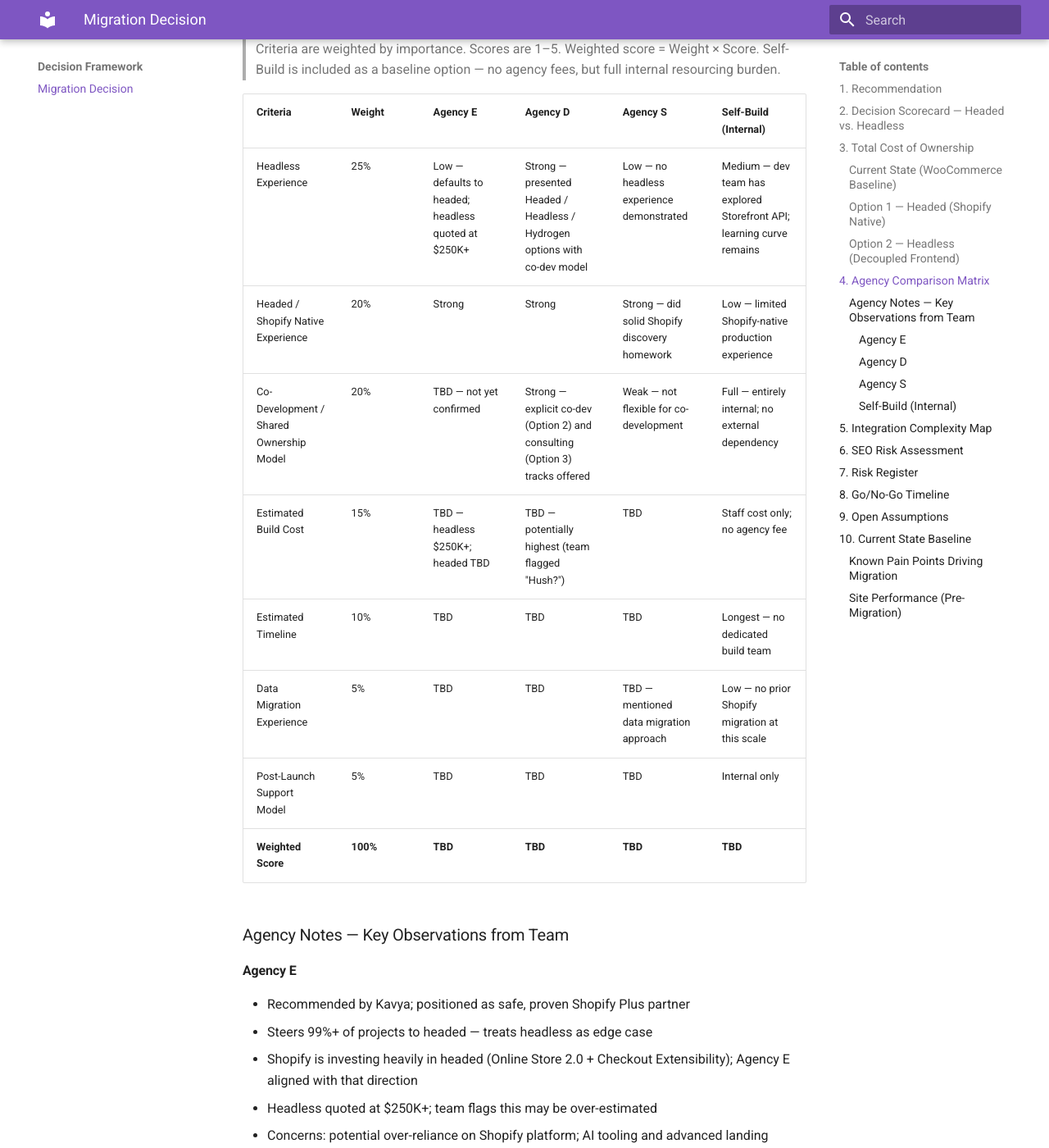
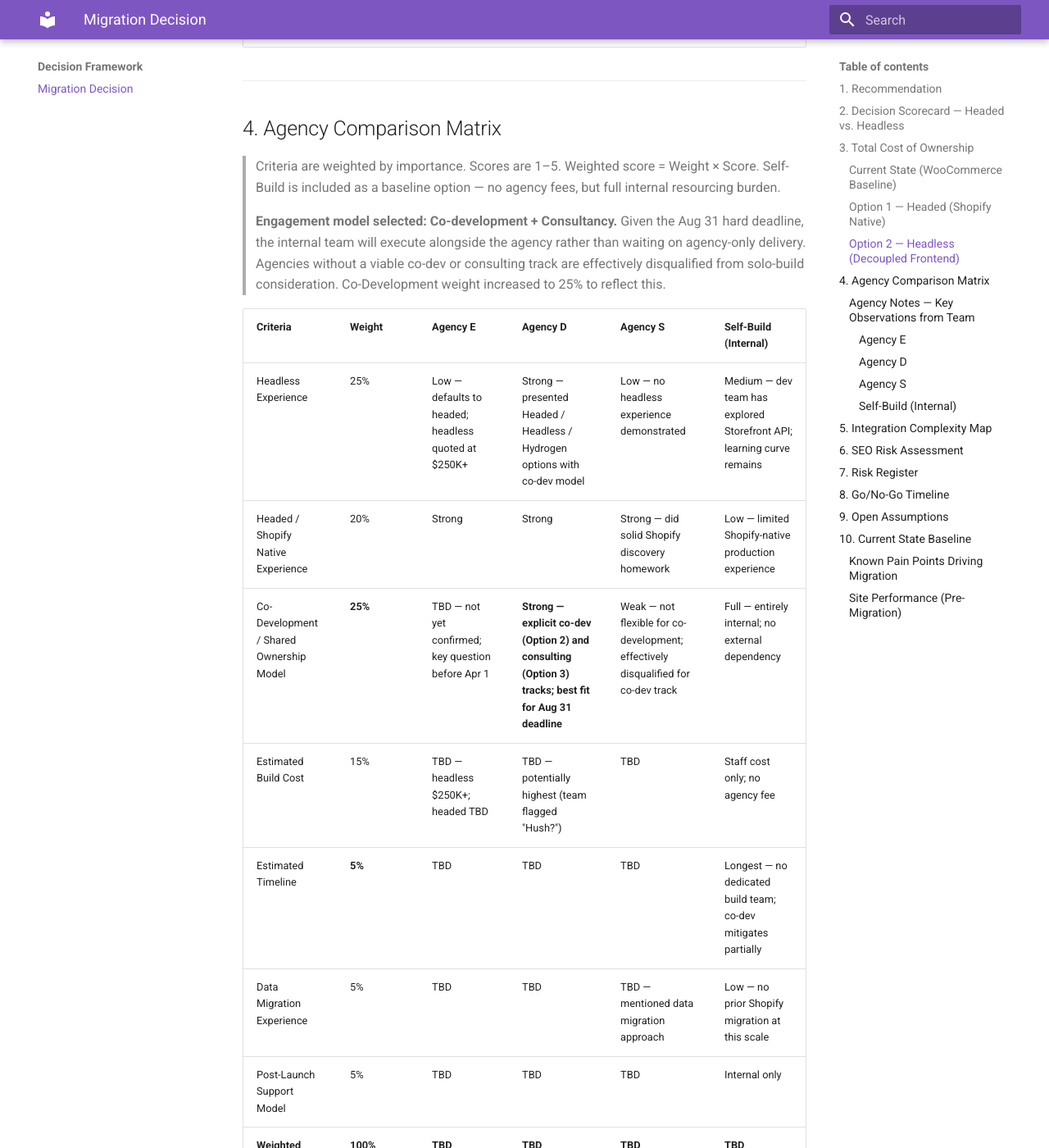
Before and after one commit to charanbobby/Shopify2026, an MkDocs documentation site: the page built from docs/decision-framework.md, in a window 1280 px wide and 1400 px high, scrolled down 3777 px. Shown: the whole window at 82% size. Built offline with MkDocs 1.6.1 and Material for MkDocs 9.7.7, drawn with Linux system fonts in a browser that asks for light colours; comment, search, counter and statistics services are not loaded; some of the changed text lies outside the part shown.

Commit message:
Adopt co-development + consultancy as chosen engagement model; reweight agency matrix
- Agency Comparison Matrix: Co-Dev weight 20% → 25%; Estimated Timeline 10% → 5%
- Added framing note: co-dev + consultancy is fastest path to Aug 31; agencies without this track disqualified
- Agency E: flagged co-dev confirmation as blocking question before Apr 1
- Agency D: highlighted co-dev (Option 2) + consulting (Option 3) as best fit for deadline
- Scorecard: Speed to Market and Internal Team Capacity notes updated to reflect co-dev model
- Risk Register: internal team bandwidth risk reduced to Low (co-dev mitigates this)
- Open Assumptions: added co-dev engagement and timeline compression assumptions
- index.md: agency selection status updated to reflect co-dev + consultancy model

Co-Authored-By: Claude Sonnet 4.6 <noreply@anthropic.com>

```diff
--- a/docs/decision-framework.md
+++ b/docs/decision-framework.md
@@ -32,12 +32,12 @@ This page captures the key inputs needed to make a confident go/no-go decision o
 
 | Criteria | Weight | Headed Score | Headless Score | Notes |
 | --- | --- | --- | --- | --- |
-| Speed to Market | **30%** | | | Headed faster by ~6–12 months; Aug 31 hard deadline makes full headless build non-viable in this window |
+| Speed to Market | **30%** | | | Headed faster by ~6–12 months; Aug 31 hard deadline makes full headless build non-viable in this window; co-development + consultancy model accelerates further by running internal and agency work in parallel |
 | Total Cost — Year 1 | 15% | | | |
 | Total Cost — Year 3 | **5%** | | | Reduced weight — timeline risk outweighs long-run cost optimization at this stage |
 | Content & Design Flexibility | **10%** | | | |
 | SEO Continuity Risk | 15% | | | Headed lower risk |
-| Internal Team Capacity | 10% | | | |
+| Internal Team Capacity | 10% | | | Co-dev model directly mitigates capacity risk — agency handles architecture and complex integrations; internal team executes alongside |
 | Integration Complexity | 10% | | | Headless adds overhead on checkout-adjacent integrations |
 | Revenue Risk During Cutover | 5% | | | |
 
@@ -96,14 +96,16 @@ This page captures the key inputs needed to make a confident go/no-go decision o
 ## 4. Agency Comparison Matrix
 
 > Criteria are weighted by importance. Scores are 1–5. Weighted score = Weight × Score. Self-Build is included as a baseline option — no agency fees, but full internal resourcing burden.
+>
+> **Engagement model selected: Co-development + Consultancy.** Given the Aug 31 hard deadline, the internal team will execute alongside the agency rather than waiting on agency-only delivery. Agencies without a viable co-dev or consulting track are effectively disqualified from solo-build consideration. Co-Development weight increased to 25% to reflect this.
 
 | Criteria | Weight | Agency E | Agency D | Agency S | Self-Build (Internal) |
 | --- | --- | --- | --- | --- | --- |
 | Headless Experience | 25% | Low — defaults to headed; headless quoted at $250K+ | Strong — presented Headed / Headless / Hydrogen options with co-dev model | Low — no headless experience demonstrated | Medium — dev team has explored Storefront API; learning curve remains |
 | Headed / Shopify Native Experience | 20% | Strong | Strong | Strong — did solid Shopify discovery homework | Low — limited Shopify-native production experience |
-| Co-Development / Shared Ownership Model | 20% | TBD — not yet confirmed | Strong — explicit co-dev (Option 2) and consulting (Option 3) tracks offered | Weak — not flexible for co-development | Full — entirely internal; no external dependency |
+| Co-Development / Shared Ownership Model | **25%** | TBD — not yet confirmed; key question before Apr 1 | **Strong — explicit co-dev (Option 2) and consulting (Option 3) tracks; best fit for Aug 31 deadline** | Weak — not flexible for co-development; effectively disqualified for co-dev track | Full — entirely internal; no external dependency |
 | Estimated Build Cost | 15% | TBD — headless $250K+; headed TBD | TBD — potentially highest (team flagged "Hush?") | TBD | Staff cost only; no agency fee |
-| Estimated Timeline | 10% | TBD | TBD | TBD | Longest — no dedicated build team |
+| Estimated Timeline | **5%** | TBD | TBD | TBD | Longest — no dedicated build team; co-dev mitigates partially |
 | Data Migration Experience | 5% | TBD | TBD | TBD — mentioned data migration approach | Low — no prior Shopify migration at this scale |
 | Post-Launch Support Model | 5% | TBD | TBD | TBD | Internal only |
 | **Weighted Score** | **100%** | **TBD** | **TBD** | **TBD** | **TBD** |
@@ -117,6 +119,7 @@ This page captures the key inputs needed to make a confident go/no-go decision o
 - Shopify is investing heavily in headed (Online Store 2.0 + Checkout Extensibility); Agency E aligned with that direction
 - Headless quoted at $250K+; team flags this may be over-estimated
 - Concerns: potential over-reliance on Shopify platform; AI tooling and advanced landing page/blog capabilities not confirmed; no impact on redundancy protocols
+- **Key open question before Apr 1: Does Agency E support a co-development / consultancy engagement model? This is now a qualifying criterion.**
 - Alex: developer preference leans headed (move fast); Shopify Markets being new is a positive; headed may not achieve pixel-perfect parity with current site
 - Sri: headless keeps options open for disruptive platforms 5 years out
 - JJ: TCO is lighter with headed; need 3-year headless TCO (initiation + annual maintenance) before deciding
@@ -206,7 +209,7 @@ This page captures the key inputs needed to make a confident go/no-go decision o
 | CA French (EN-FR) hreflang errors | Medium | Medium | Dedicated QA pass on bilingual routing before launch | TBD |
 | Go-live during peak season causes revenue disruption | Low | Very High | Hard block on Oct 15 – Jan 5 launch window | TBD |
 | Agency delivery delays | Medium | High | Define milestone-based payment schedule in SOW | TBD |
-| Internal team bandwidth insufficient for co-development | Medium | Medium | Define internal headcount commitment before contract | TBD |
+| Internal team bandwidth insufficient for co-development | **Low** | Medium | Co-dev + consultancy model is the chosen engagement; internal headcount commitment must be defined before contract; agency carries architecture and complex integration load | TBD |
 
 ---
 
@@ -235,7 +238,9 @@ This page captures the key inputs needed to make a confident go/no-go decision o
 
 | Assumption | Needs Validation By | Status |
 | --- | --- | --- |
-| **Selected agency can deliver a production-ready headed build by Aug 31, 2026 (~5 months)** | Agency SOW / confirmed project plan by Apr 10 | TBD |
+| **Engagement model is co-development + consultancy — not agency-led only; internal team capacity is committed before contract signing** | Internal resourcing confirmed before Apr 10 | TBD |
+| **Co-dev + consultancy model compresses the build timeline sufficiently to meet Aug 31** | Agency SOW with co-dev workstream breakdown by Apr 10 | TBD |
+| **Selected agency can deliver a production-ready headed build by Aug 31, 2026 (~5 months) under co-dev model** | Agency SOW / confirmed project plan by Apr 10 | TBD |
 | **Headless architecture is not achievable within the Aug 31 deadline without a phased/hybrid compromise** | Architecture decision on Apr 1 | TBD |
 | Headed Shopify can support all Must-Have requirements natively or via apps | Agency discovery phase | TBD |
 | Headless build cost estimate of >$250k is accurate | SOW from selected agency | TBD |
```
Also changed, not shown: docs/index.md (+1 -1 lines).
